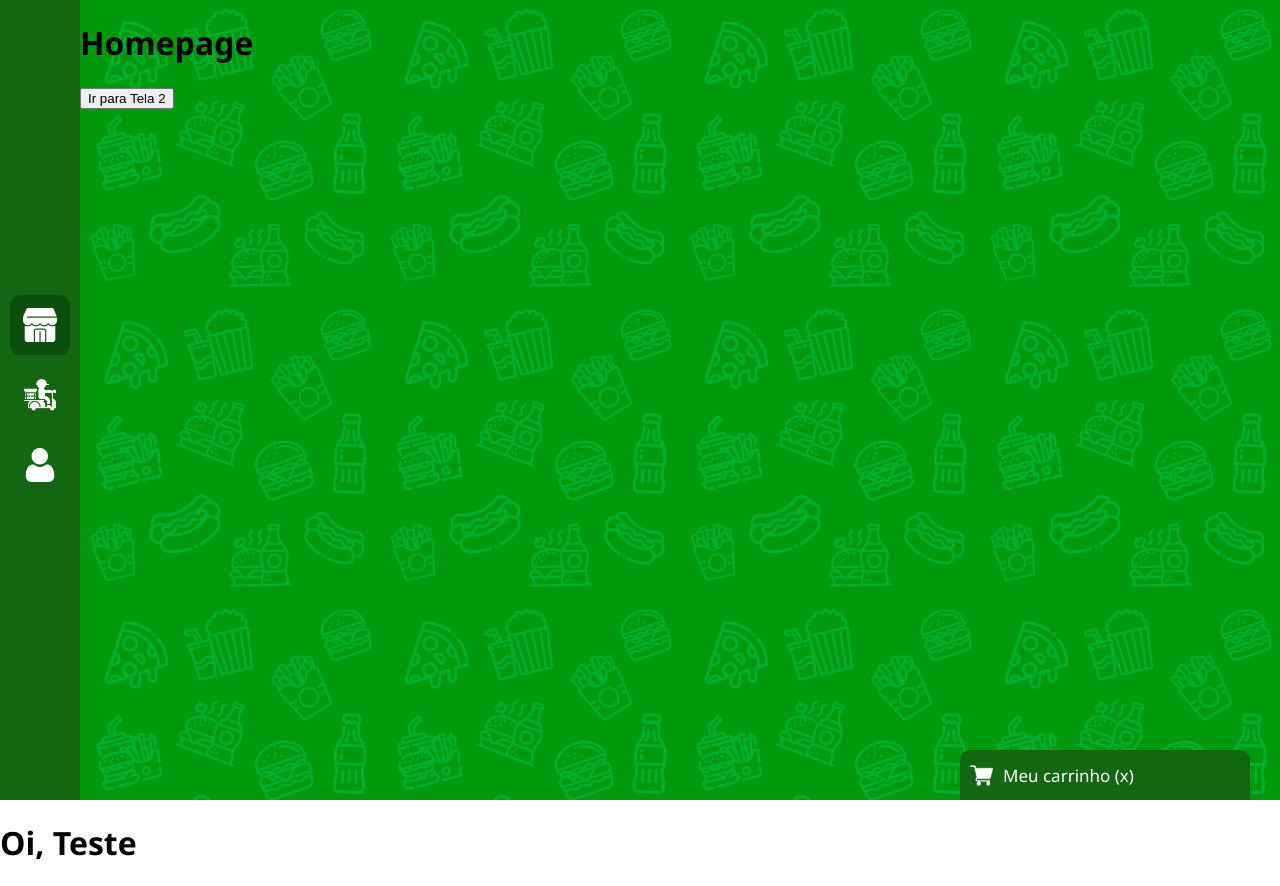
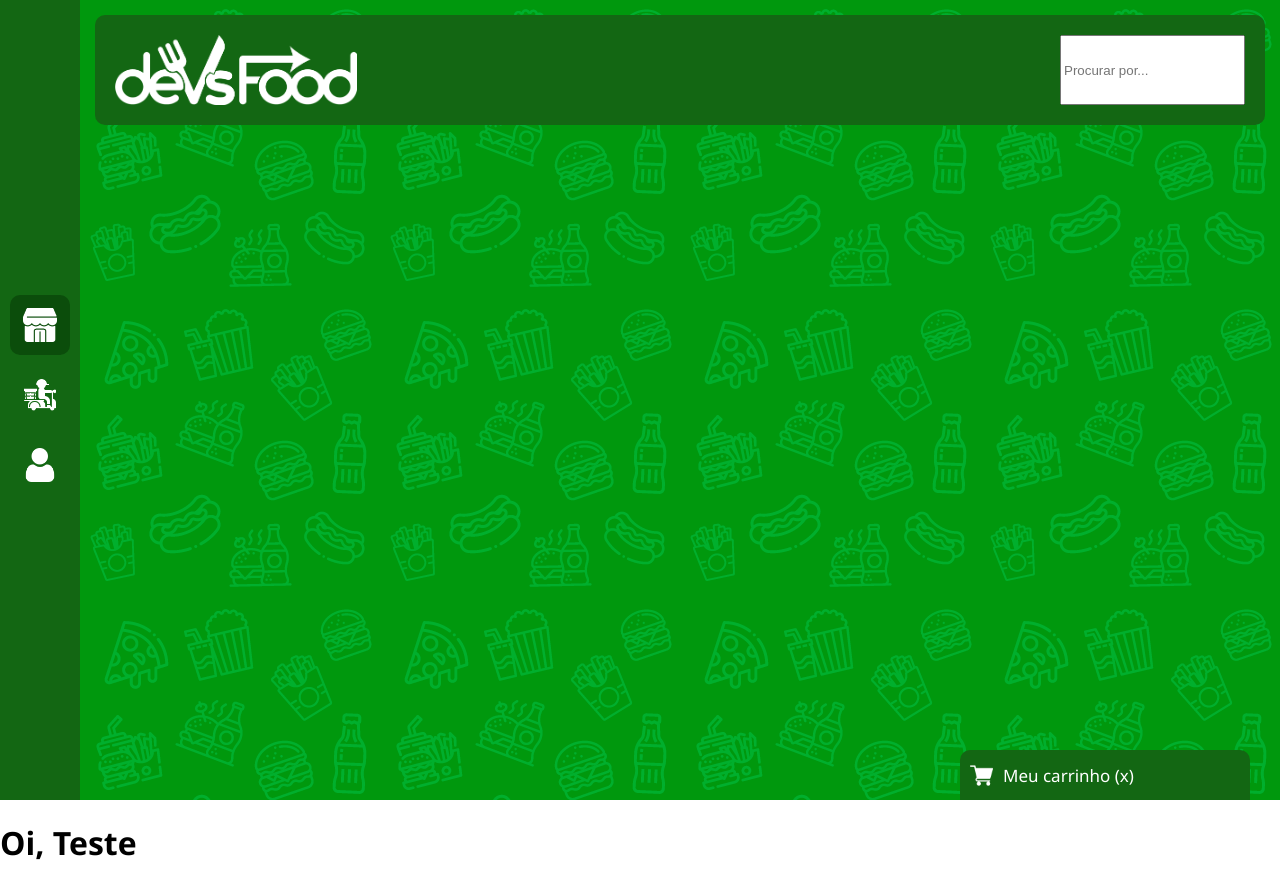
Before and after one commit to kkaori146/Project-Delivery-Service, a React (Create React App) app in the folder FRONTEND/: page / in a window 1280 px wide. Built offline with nearby package versions, Linux system fonts and the light colour scheme.

Commit message:
Home: Structure

```diff
--- a/FRONTEND/src/components/Cart/styled.js
+++ b/FRONTEND/src/components/Cart/styled.js
@@ -14,6 +14,7 @@
     height: 50px;
     display: flex;
     align-items: center;
+    cursor: pointer;
 
 `;
 
--- /dev/null
+++ b/FRONTEND/src/components/Header/index.js
@@ -0,0 +1,13 @@
+import React from 'react';
+import {Container, Logo, SearchInput} from './styled';
+
+export default () => {
+    return (
+        <Container>
+            <Logo src="/assets/logo.png" />
+
+            <SearchInput type="text" placeholder="Procurar por..."/>
+        </Container>
+
+    );
+}
--- /dev/null
+++ b/FRONTEND/src/components/Header/styled.js
@@ -0,0 +1,17 @@
+import styled from "styled-components";
+
+export const Container = styled.div`
+    background-color: #136713;
+    border-radius: 10px;
+    padding: 20px;
+    display: flex;
+    justify-content: space-between;
+
+`;
+
+export const Logo = styled.img`
+    width: auto;
+    height: 70px;
+`;
+
+export const SearchInput = styled.input``;
--- a/FRONTEND/src/pages/HomeScreen/index.js
+++ b/FRONTEND/src/pages/HomeScreen/index.js
@@ -1,18 +1,15 @@
 import React from 'react';
 import { useHistory } from "react-router-dom";
-import { Container, Titulo } from './styled';
+import { Container } from './styled';
+
+import Header from '../../components/Header';
 
 export default () => {
     const history = useHistory();
 
-    const handleButtonClick = () => {
-        history.push('/tela2/testador');
-    }
-
     return (
         <Container>
-            <Titulo>Homepage</Titulo>
-            <button onClick={handleButtonClick}>Ir para Tela 2</button>
+            <Header/>
         </Container>
     );
 }
--- a/FRONTEND/src/pages/HomeScreen/styled.js
+++ b/FRONTEND/src/pages/HomeScreen/styled.js
@@ -1,5 +1,9 @@
 import styled from 'styled-components';
 
-export const Container = styled.div``;
+export const Container = styled.div`
+    width: 100%;
+    padding: 15px;
+
+    `;
 
 export const Titulo = styled.h1``;
```
